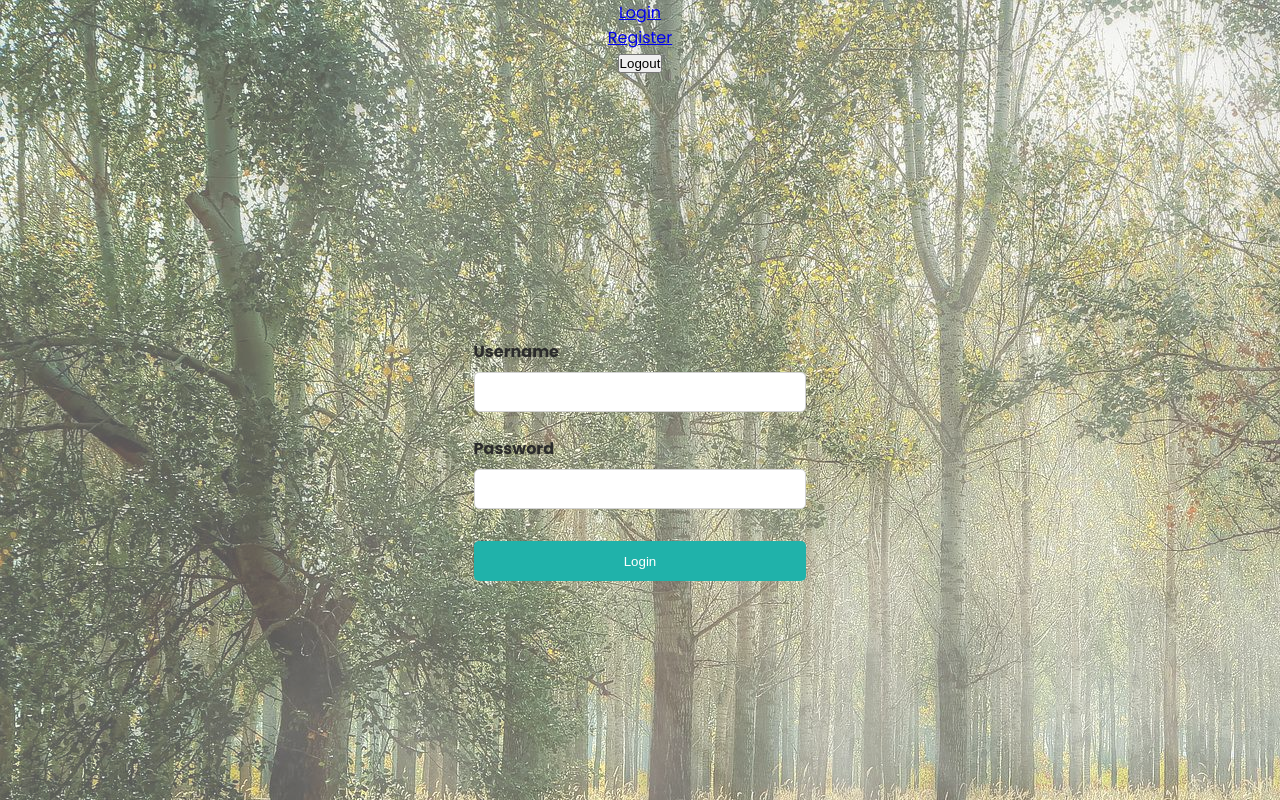
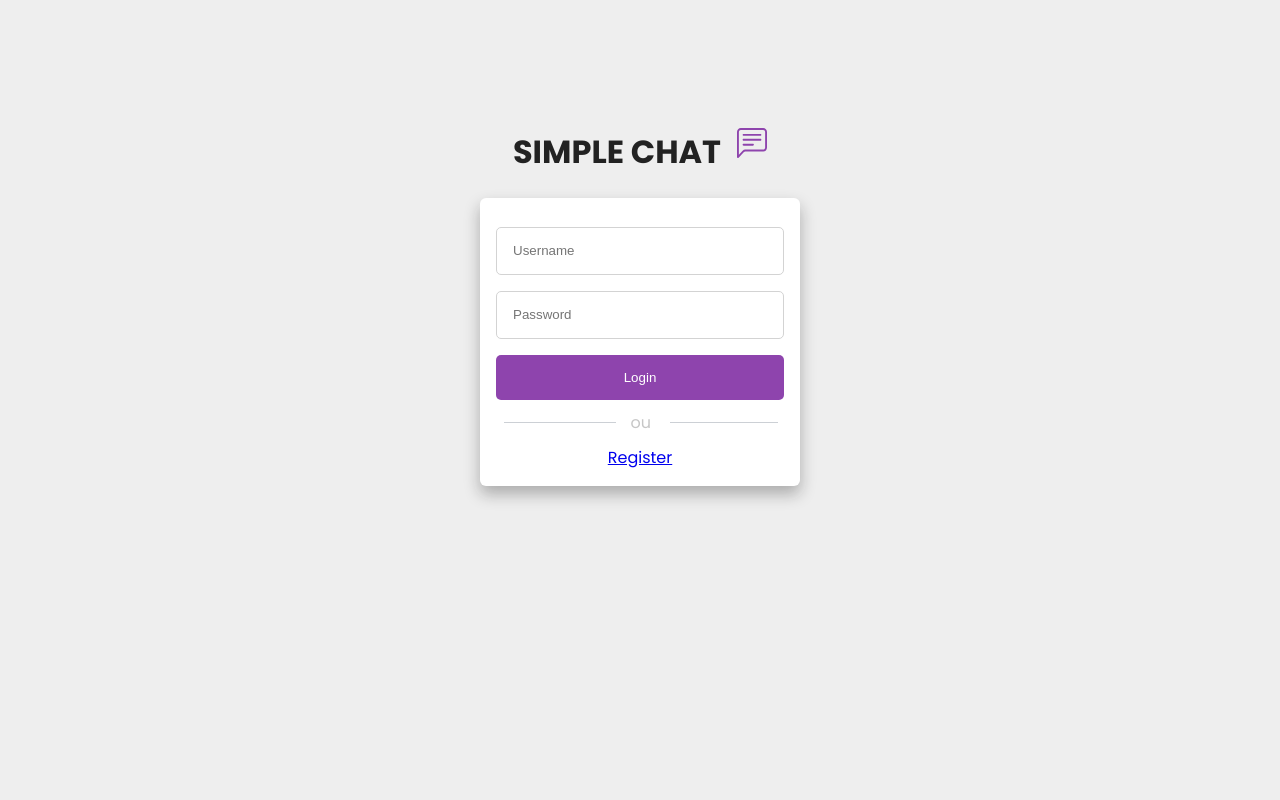
Before and after one commit to HackTestesIFB/PPI2_Front_deploy, a React (Create React App) app: page / in a window 1280 px wide. Built offline with nearby package versions, Linux system fonts and the light colour scheme.

Commit message:
layout, ajustes nos componentes

```diff
--- a/src/App.css
+++ b/src/App.css
@@ -1,5 +1,6 @@
 .App {
   text-align: center;
+
 }
 
 .App-logo {
--- a/src/App.js
+++ b/src/App.js
@@ -14,27 +14,6 @@ function App() {
 
   return (
     <div className='App'>
-        <header>
-            <nav>
-                <ul>
-                    <li>
-                        <NavLink exact to="/">
-                            Login
-                        </NavLink>
-                    </li>
-
-                    <li>
-                        <NavLink exact to="/register">
-                            Register
-                        </NavLink>
-                    </li>
-
-                    <li>
-                        <button onClick={handleLogout}>Logout</button>
-                    </li>
-                </ul>
-            </nav>
-        </header>
       <Routes />
     </div>
   );
--- a/src/Pages/Login/Login.css
+++ b/src/Pages/Login/Login.css
@@ -1,22 +1,43 @@
 
+.login{
+  padding-top: 8rem;
+}
+.titulo{
+ font-style: normal;
+  text-transform: uppercase;
+  color: var(--black);
+  margin-bottom: 1rem;
+  display: flex;
+  justify-content: center;
+  align-content: center;
+}
+img{
+  position: relative;
+  margin-left:1rem ;
+  margin-bottom: 1.5rem;
+}
 .form {
-  padding-top: 15rem;
-  padding-bottom: 2rem;
-  padding-left: 2rem;
-  padding-right: 2rem;
-  width: 70%;
+  padding-top: .8rem;
+  padding-bottom: 1rem;
+  padding-left: 1rem;
+  padding-right: 1rem;
+
+  width: 25%;
   margin: auto;
-
+  background-color: #ffffff;
+  border-radius: 6px;
+  -webkit-box-shadow: 0 0.5rem 1rem rgba(17, 17, 17, 0.3);
+  box-shadow: 0 0.5rem 1rem rgba(17, 17, 17, 0.3);
 }
 
 .form form {
-  width: 40%;
+  width: 20%;
   margin: auto;
 }
 
 .form input {
   display: block;
-  height: 2.5rem;
+  height: 3rem;
   width: 100%;
   margin-top: 0.5rem;
   border: 1.5px solid lightgray;
@@ -28,10 +49,11 @@
 }
 
 .form label {
-  margin-top: 1.5rem;
+  margin-top: 1rem;
   display: block;
   font-weight: bold;
-  text-align: left;
+
+
 }
 
 .form input:focus {
@@ -44,17 +66,61 @@
   appearance: none;
   border: none;
   width: 100%;
-  margin-top: 2rem;
-  height: 2.5rem;
+  margin-top: 1rem;
+  height: 2.8rem;
   border-radius: 5px;
-  background-color: lightseagreen;
+  background-color:var(--main-color);
   font-weight: 500;
   color: white;
   cursor: pointer;
   transition: box-shadow 250ms ease-out;
 }
-
+.form button:hover{
+  background-color:darkorchid;
+}
 .form button:focus {
   outline: none;
-  box-shadow: 0 0 0 2px teal;
 }
+
+._1rf5 {
+  margin-left: 8px;
+  margin-right: 8px;
+  width: auto;
+  color:black;
+}
+
+._1rf5>span {
+  display: inline-block;
+  position: relative;
+}
+._1rf5{
+  display: block;
+  margin-bottom: 10px;
+  /* margin-left: 10.5%;
+  margin-right: 10.5%; */
+  margin-top: 10px;
+  overflow: hidden;
+  text-align: center;
+  white-space: nowrap;
+  width: 95%;
+}
+
+._1rf5>span:before {
+  margin-right: 15px;
+  right: 100%;
+}
+._9ax- ._1rf5>span:before, ._9ax- ._1rf5>span:after {
+  background: #d7dade;
+}
+._1rf5>span:after {
+  left: 100%;
+  margin-left: 19px;
+}
+._1rf5>span:before, ._1rf5>span:after {
+  background: #ccd0d5;
+  content: '';
+  height: 1px;
+  position: absolute;
+  top: 50%;
+  width: 9999px;
+}
--- a/src/Pages/Login/index.js
+++ b/src/Pages/Login/index.js
@@ -2,40 +2,55 @@ import React, { useState } from "react";
 import "./Login.css";
 import { api } from "../../Services/api";
 import { login } from "../../Services/utils";
-import { useHistory } from "react-router-dom";
+import { NavLink, useHistory } from "react-router-dom";
+import iconChat from "../assets/iconChat.svg";
 
 export default function Login() {
-  const  [username, setUsername] = useState();
-  const  [password, setPassword ] = useState();
+  const [username, setUsername] = useState();
+  const [password, setPassword] = useState();
   const history = useHistory();
 
-  function submit(e){
+  function submit(e) {
     e.preventDefault();
     api.post("/login/", { username, password })
-    .then(resp => {
+      .then(resp => {
         login(resp.data.token);
         console.log(resp);
         history.push("/profiles");
-    })
-    .catch(error => console.log(error));
+      })
+      .catch(error => console.log(error));
   }
 
   return (
-    <div className="form">
-      <form>
+    <div className="login" >
+      <div className="titulo">
+        <h1>Simple Chat</h1>
+        <img src={iconChat}/>
+      </div>
+      <form className="form">
         <label>
-          Username
-          <input type="text" onChange={(e)=>
+          <input type="text" placeholder="Username" onChange={(e) =>
             setUsername(e.target.value)} />
         </label>
 
         <label>
-          Password
-          <input type="password"  onChange={(e)=>
-          setPassword(e.target.value)}/>
+          <input type="password" placeholder="Password" onChange={(e) =>
+            setPassword(e.target.value)} />
         </label>
 
         <button type="submit" onClick={submit}>Login</button>
+        <div className="_1rf5">
+          <span className="_1rf8">
+            ou
+          </span>
+        </div>
+        <ul>
+          <li>
+            <NavLink exact to="/register">
+              Register
+            </NavLink>
+          </li>
+        </ul>
 
       </form>
     </div>
--- a/src/Pages/Profiles/index.js
+++ b/src/Pages/Profiles/index.js
@@ -1,6 +1,9 @@
 import React, { useEffect, useState } from "react";
 import { api } from "../../Services/api";
 import "./Profiles.css";
+import iconChat from "../assets/iconChat.svg";
+import { logout } from '../../Services/utils';
+import { NavLink, useHistory } from 'react-router-dom';
 
 export default function Profiles() {
 
@@ -55,18 +58,47 @@ export default function Profiles() {
 
   }
 
+  const history = useHistory();
+
+  function handleLogout() {
+    logout();
+    history.push("/");
+  }
+
+
   return (
   <>
-    <h1>Olá {currentProfile?.nome} </h1>
+  <nav className="navBar">
+        <div className="tituloProfile">
+            <h1>Simple Chat</h1>
+            <img src={iconChat}/>
+        </div>
+        <ul className="navLi">
+        <h4>{currentProfile?.nome} </h4>
+            <li>
+                <NavLink exact to="/">
+                    Login
+                </NavLink>
+            </li>
+            <li>
+                <NavLink exact to="/register">
+                    Register
+                </NavLink>
+            </li>
+        </ul>
+        <button className="btnProfile"  onClick={handleLogout}>Sign out</button>
+  </nav>
+
     <div className="profiles">
         <div className="invite">
+            <h1>Solicitar amizade</h1>
             {profiles?.map((profile) =>
                 profile.id === currentProfile?.id ? null : (
                     <div key={profile.id}>
                         <div className="card">
                             <h3>{profile.nome}</h3>
-                            <span>{profile.email}</span>
-                            {profile.pode_convidar ? <button className="icon" title="convidar" onClick={() => invite(profile.id)}></button> : null}
+                            <span>{profile.email}</span><br/>
+                            {profile.pode_convidar ? <button className="icon" title="convidar"  onClick={() => invite(profile.id)}> Convidar</button> : null}
                         </div>
                         {profile.id === currentInvitedProfile ? <span className="message">{message}</span> : null}
                     </div>
@@ -85,7 +117,7 @@ export default function Profiles() {
         </div>
 
         <div className="contacts">
-            <h2>contatos</h2>
+            <h2>Contatos Aceitos</h2>
             <ul className="contact">
                 {currentProfile?.contatos.map(contact => (
                     <li className="card-default card" key={contact.id}>
--- /dev/null
+++ b/src/Pages/Register/Register.css
@@ -0,0 +1,7 @@
+.register{
+    padding-top: 3rem;
+}
+
+._1rf5 span{
+  color: #aaaa;
+}
--- a/src/Pages/Register/index.js
+++ b/src/Pages/Register/index.js
@@ -1,6 +1,8 @@
 import React, { useState } from "react";
-import { useHistory } from "react-router-dom";
+import { NavLink, useHistory } from "react-router-dom";
 import { api } from "../../Services/api";
+import "./Register.css";
+import iconChat from "../assets/iconChat.svg"
 
 export default function Register() {
 
@@ -27,21 +29,32 @@ export default function Register() {
     }
 
     return (
-    <div className='form'>
-        <form onSubmit={submit}>
+        <div className="register">
+        <div className="titulo">
+            <h1>Simple Chat</h1>
+            <img src={iconChat}/>
+        </div>
+
+
+            <form onSubmit={submit} className='form'>
+                <div className="titulo">
+                    <h3>Cadastrar um nova conta</h3>
+                </div>
+                <div className="_1rf5">
+                    <span className="_1rf8">É rapido!</span>
+                </div>
                 <label>
-                Name
-                <input type='text' onChange={(e) => setName(e.target.value)} />
+
+                    <input type='text' placeholder="Name" onChange={(e) => setName(e.target.value)} />
                 </label>
 
                 <label>
-                Email
-                <input type='text' onChange={(e) => setEmail(e.target.value)} />
+
+                    <input type='text' placeholder="Email" onChange={(e) => setEmail(e.target.value)} />
                 </label>
 
                 <label>
-                Company Name
-                <input type='text' onChange={(e) => setCompanyName(e.target.value)} />
+                    <input type='text' placeholder="Company Name" onChange={(e) => setCompanyName(e.target.value)} />
                 </label>
 
                 {/* <label>
@@ -50,12 +63,26 @@ export default function Register() {
             </label> */}
 
                 <label>
-                Password
-                <input type='password' onChange={(e) => setPassword(e.target.value)} />
+
+                    <input type='password' placeholder="Password" onChange={(e) => setPassword(e.target.value)} />
                 </label>
 
                 <button>Register</button>
+                <div className="_1rf5">
+                    <span className="_1rf8">
+                        ou
+                    </span>
+                </div>
+
+                <ul>
+                    <li>
+                        <NavLink exact to="/">
+                            Já tenho uma conta?
+                        </NavLink>
+                    </li>
+                </ul>
             </form>
+
         </div>
     );
 }
--- a/src/index.css
+++ b/src/index.css
@@ -6,18 +6,46 @@
   margin: 0;
 }
 
+
+:root{
+  --main-color:#8e44ad;
+  --black:#222;
+  --white:#fff;
+  --light-black:#777;
+  --light-white:#fff9;
+  --dark-bg:rgba(0,0,0,.7);
+  --light-bg:#eee;
+  --border:.1rem solid var(--black);
+  --box-shadow:0 .5rem 1rem rgba(0,0,0,.1);
+  --text-shadow:0 1.5rem 3rem rgba(0,0,0,.3);
+}
+
 html,
 body {
-  font-family: Lato;
+
   height: 100%;
   color: rgb(43, 43, 43);
   -webkit-font-smoothing: antialiased;
   -moz-osx-font-smoothing: grayscale;
   font-family: 'Poppins', sans-serif;
-  background-image: url('forest.svg');
-  background-repeat: no-repeat;
+  background-color: var(--light-bg);
+
 }
 
 li {
   list-style: none;
 }
+
+html::-webkit-scrollbar{
+  width: .5rem;
+
+}
+
+html::-webkit-scrollbar-track{
+  background-color: var(--white);
+}
+
+html::-webkit-scrollbar-thumb{
+  background-color: var(--main-color);
+  border-radius: 5rem;
+}
```
Also changed, not shown: src/Pages/Home/index.js (+7 -2 lines), src/Pages/Profiles/Profiles.css (+71 -9 lines), src/Pages/assets/iconChat.svg (added), 1 other file (tests, documents, lock files or other folders). Lines whose indentation alone changed are shown as unchanged.
